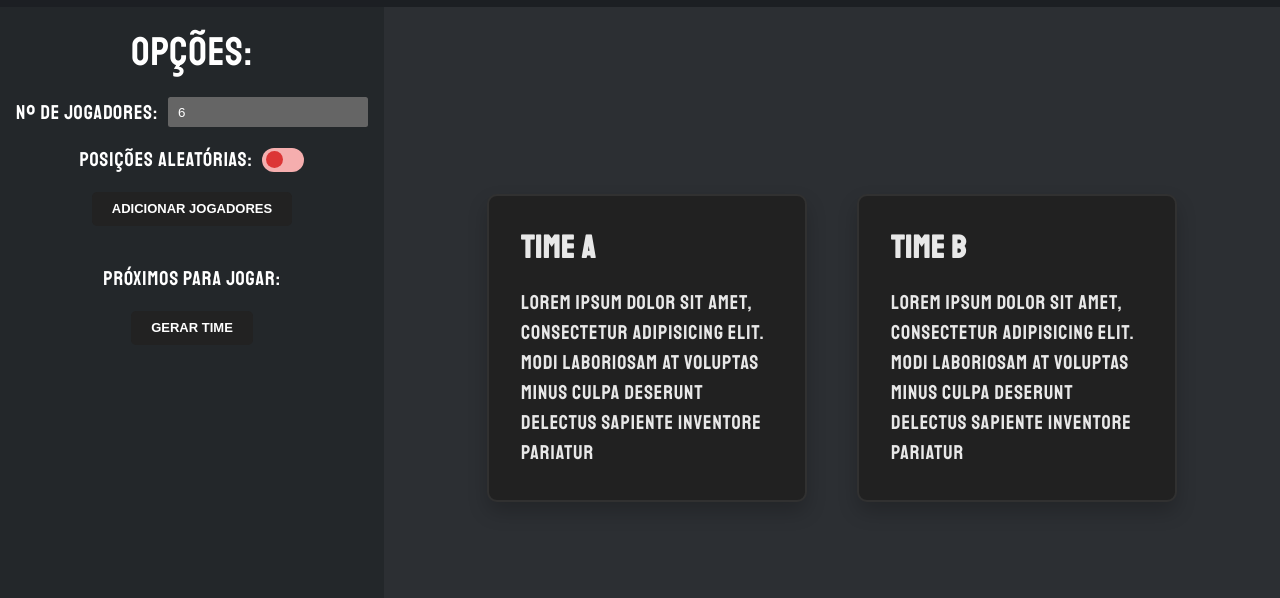
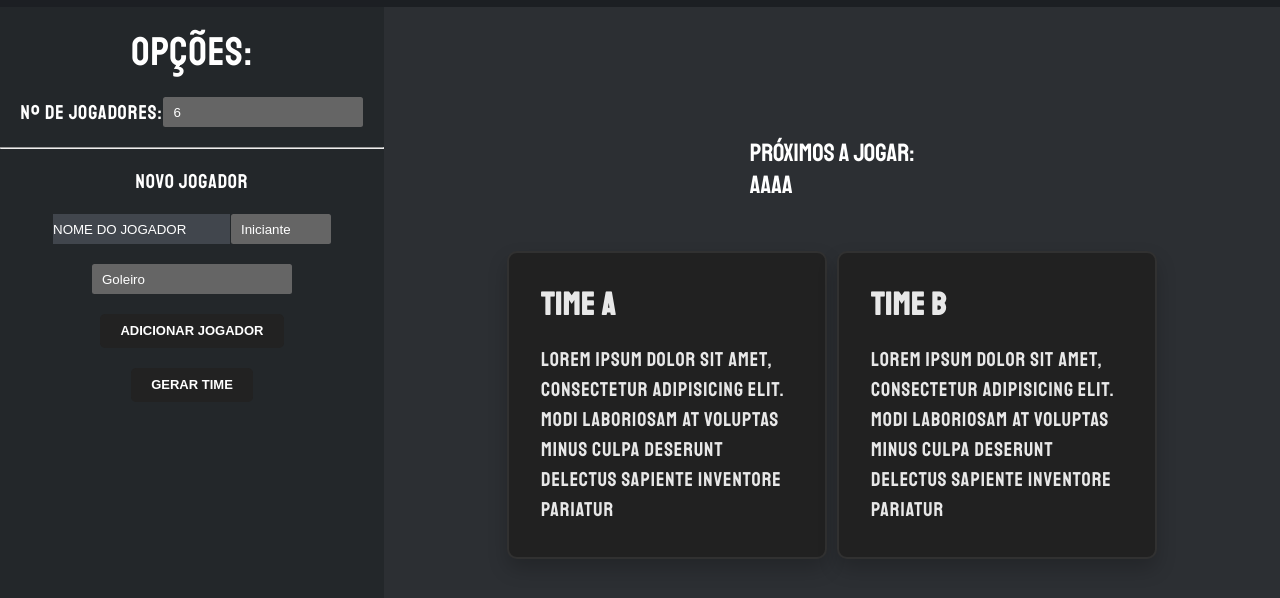
Before and after one commit to Mosiahxyz/geratimes, a website: page index.html in a window 1280 px wide. Shown: the part 112-710 px from the top of the page. Drawn offline with Linux system fonts and the light colour scheme.

Commit message:
Add files via upload

```diff
--- a/index.html
+++ b/index.html
@@ -25,6 +25,7 @@
             <p id="opc">Opções:</p>
 
             <div class="seletor">
+
                 <p>Nº DE JOGADORES:</p>
 
                 <select id="njogadores">
@@ -38,27 +39,41 @@
 
             </div>
 
+            <hr>
+
+            <p>NOVO JOGADOR</p>
+
             <div class="seletor">
 
-                <p>POSIÇÕES ALEATÓRIAS:</p>
+                <input type="text" placeholder="NOME DO JOGADOR" id="nome">
 
-                <label class="switch">
-                    <input type="checkbox" id="random">
-                    <div class="slider"></div>
-                        <div class="slider-card">
-                        <div class="slider-card-face slider-card-front"></div>
-                        <div class="slider-card-face slider-card-back"></div>
-                    </div>
-                  </label>
+                <select id="qualidade">
+
+                  <option value="1">Iniciante</option>
+                  <option value="2">Intermediário</option>
+                  <option value="3">Bom</option>
+                  <option value="4">Muito Bom</option>
+                  <option value="5">Craque</option>
+
+                </select>
+
             </div>
 
-            <button  class="button" onclick="add()">Adicionar Jogadores</button>
+            <div class="seletor">
 
-            <p id="erro"></p>
 
-            <p id="proximos">PRÓXIMOS PARA JOGAR:</p>
+              <select id="posicao">
+
+                <option value="GOL">Goleiro</option>
+                <option value="ZAG">Zagueiro</option>
+                <option value="MEI">Meia</option>
+                <option value="ATA">Atacante</option>
+
+              </select>
 
             </div>
+
+            <button  class="button" onclick="add()">Adicionar Jogador</button>
 
             <section>
 
@@ -70,6 +85,16 @@
         </nav>
 
         <aside>
+
+          <article>
+
+            PRÓXIMOS A JOGAR:
+
+            <ul><li>aaaa</li></ul>
+
+          </article>
+
+          <div id="pega-times">
 
             <div class="card">
               <div class="content">
@@ -91,6 +116,9 @@
               </div>
             </div>
 
+
+          </div>
+
         </aside>
 
     </main>
--- a/package.json
+++ b/package.json
@@ -1,5 +1,8 @@
 {
   "dependencies": {
-    "typescript": "^5.1.6"
+    "typescript": "^5.2.2"
+  },
+  "devDependencies": {
+    "@types/node": "^20.5.6"
   }
 }
--- a/script.js
+++ b/script.js
@@ -1,44 +1,56 @@
-//adicionar novos jogadores ao "próximos a jogar"
-function add() {
-    var dialog = document.querySelector("#adcjogador");
-    if (dialog)
-        dialog.showModal();
-}
-function fecha() {
-    var dialog = document.querySelector("#adcjogador");
-    if (dialog)
-        dialog.close();
-}
+var Jogadores = /** @class */ (function () {
+    function Jogadores(_nome, _posicao, _nivel) {
+        this.nome = _nome;
+        this.posicao = _posicao;
+        this.nivel = _nivel;
+    }
+    return Jogadores;
+}());
+//Importações
+//import { Jogadores } from "./Jogadores"; importação da minha classe
+//-----------------------------------------------Declaração de Variaveis -----------------------------------------------//
 var i = 0; //contador de jogadores
-var input;
-var njogadores = 6; //número minimo de jogadores para um 3x3
-//pegando  o número de jogadores do select
+var njogadores = 6; //número de jogadores minimos a serem criados por padrão
+var qualidade = "1"; //definido um valor padrão para qualidade do jogador
+var posicao = "";
+var jogadores = []; //objeto do jogador
+//pegando  o número de jogadores do usuario
 var select = document.querySelector("#njogadores");
-if (select) { //selecionando quantos jogadores o úsuario deseja
+if (select) { //pegando o valor do select e colocando no njogadores
     var opcjogadores = select.options[select.selectedIndex].value;
     njogadores = parseFloat(opcjogadores);
 }
-if (i < njogadores) { //criando jogadores  do número desejado
-    //pegando um elemento já existente
-    var div = document.querySelector('#inputs');
-    //criando o elemento que eu quero
-    input = document.createElement('input');
-    //fazendo ele aparecer na DIV
-    div.appendChild(input);
-    i++; //soma jogador
-}
-//isso precisa ser arrumado
-function gerar() {
-    //caso jogadores não sejam o suficiente
-    if (i < njogadores) {
+//------------------------------------------------ Adicionando Jogadores -----------------------------------------------//
+function add() {
+    //pegando o nome do jogador
+    var nome = document.querySelector("#nome");
+    //pegando  o nivel do jogador do usuario
+    var select_qualidade = document.querySelector("#qualidade");
+    if (select_qualidade) { //pegando a qualidade do jogador
+        qualidade = select_qualidade.options[select_qualidade.selectedIndex].value;
+    }
+    //pegando  a posicao do usuario
+    var select_posicao = document.querySelector("#posicao");
+    if (select_posicao) { //pegando a qualidade do jogador
+        var posicao_1 = select_posicao.options[select_posicao.selectedIndex].value;
+    }
+    //pegando os elementos do usuario
+    if (nome) {
+        jogadores[i].nome = nome.value;
+        jogadores[i].nivel = parseFloat(qualidade);
+        jogadores[i].posicao = posicao;
+    }
+    if (i < njogadores) { //só cria os jogadores enqunto for menor q o limite
         //pegando um elemento já existente
-        var erro = document.querySelector('#erro');
-        var xjogadores = njogadores - i;
-        var texto = ('Faltam ' + xjogadores + ' jogadores');
+        var ul = document.querySelector('ul');
         //criando o elemento que eu quero
-        var textoerro = document.createTextNode(texto);
+        var li = document.createElement('li');
+        //passando o nomea ser exibido para a tela
+        var nomenatela = document.createTextNode(jogadores[i].nome);
+        //fazendo o texto aparecer na li
+        li.appendChild(nomenatela);
         //fazendo ele aparecer na DIV
-        erro.appendChild(textoerro);
-        console.log("erro");
+        ul.appendChild(li);
+        i++; //soma jogador
     }
 }
--- a/style.css
+++ b/style.css
@@ -9,6 +9,7 @@
 html, body{
     font-size: 62.5%;
     font-family: 'Staatliches', cursive;
+    color: white;
 
     width: 100%;
     height: 100%;
@@ -63,12 +64,23 @@ nav{
     gap: 2rem;
 }
 
-.seletor{
+input{
 
-    display: flex;
-    gap: 1rem;
-    align-items: center;
+  height: 3rem;
+
+  background-color: #41464d;
+  border: none;
+  color: white;
 }
+
+input::placeholder{ color: white;}
+
+#qualidade{
+
+  width: 10rem;
+
+}
+
 
 select {
 
@@ -124,33 +136,10 @@ aside{
     justify-content: center;
 
     gap: 5rem;
+
+    flex-direction: column;
 }
 
-dialog{
-
-    height: 50rem;
-    width: 50rem;
-
-    display: flex;
-    justify-content: center;
-
-    margin-top: 5%;
-    margin-left: 35%;
-
-
-}
-
-dialog::backdrop{
-
-    background: rgba( 255, 255, 255, 0.25 );
-    box-shadow: 0 8px 32px 0 rgba( 31, 38, 135, 0.37 );
-    backdrop-filter: blur( 4px );
-    -webkit-backdrop-filter: blur( 4px );
-    border-radius: 10px;
-    border: 1px solid rgba( 255, 255, 255, 0.18 );
-
-
-}
 
 .button {
     color: white;
@@ -174,7 +163,22 @@ dialog::backdrop{
 
   .button:hover {
     background-color: #333;
-  }
+}
+
+hr{
+
+  width: 100%;
+
+}
+
+.seletor{
+
+  display: flex;
+  align-items: center;
+  gap: 0.1rem;
+
+}
+
 
 #inputs{
 
@@ -243,83 +247,23 @@ dialog::backdrop{
     box-shadow: none;
   }
 
-  .switch {
-    --circle-dim: 1.4em;
-    font-size: 1.2rem;
-    position: relative;
-    display: inline-block;
-    width: 3.5em;
-    height: 2em;
+  #pega-times{
+
+    display: flex;
+    flex-direction: row;
+
+    gap: 1rem;
+
   }
 
-  /* Hide default HTML checkbox */
-  .switch input {
-    opacity: 0;
-    width: 0;
-    height: 0;
+  article{
+
+    font-size: 2.5rem;
+
   }
 
-  /* The slider */
-  .slider {
-    position: absolute;
-    cursor: pointer;
-    top: 0;
-    left: 0;
-    right: 0;
-    bottom: 0;
-    background-color: #f5aeae;
-    transition: .4s;
-    border-radius: 30px;
-  }
+  li{
 
-  .slider-card {
-    position: absolute;
-    content: "";
-    height: var(--circle-dim);
-    width: var(--circle-dim);
-    border-radius: 20px;
-    left: 0.3em;
-    bottom: 0.3em;
-    transition: .4s;
-    pointer-events: none;
-  }
-
-  .slider-card-face {
-    position: absolute;
-    inset: 0;
-    backface-visibility: hidden;
-    perspective: 1000px;
-    border-radius: 50%;
-    transition: .4s transform;
-  }
-
-  .slider-card-front {
-    background-color: #DC3535;
-  }
-
-  .slider-card-back {
-    background-color: #379237;
-    transform: rotateY(180deg);
-  }
-
-  input:checked ~ .slider-card .slider-card-back {
-    transform: rotateY(0);
-  }
-
-  input:checked ~ .slider-card .slider-card-front {
-    transform: rotateY(-180deg);
-  }
-
-  input:checked ~ .slider-card {
-    transform: translateX(1.5em);
-  }
-
-  input:checked ~ .slider {
-    background-color: #9ed99c;
-  }
-
-  #erro{
-
-      color: #DC3535;
+    list-style-type: none;
 
   }
```
Also changed, not shown: Jogadores.js (+8 -11 lines), Jogadores.ts (+9 -17 lines), script.ts (+63 -50 lines), assets/estrela.png (added), 1 other file. Lines whose indentation alone changed are shown as unchanged.
